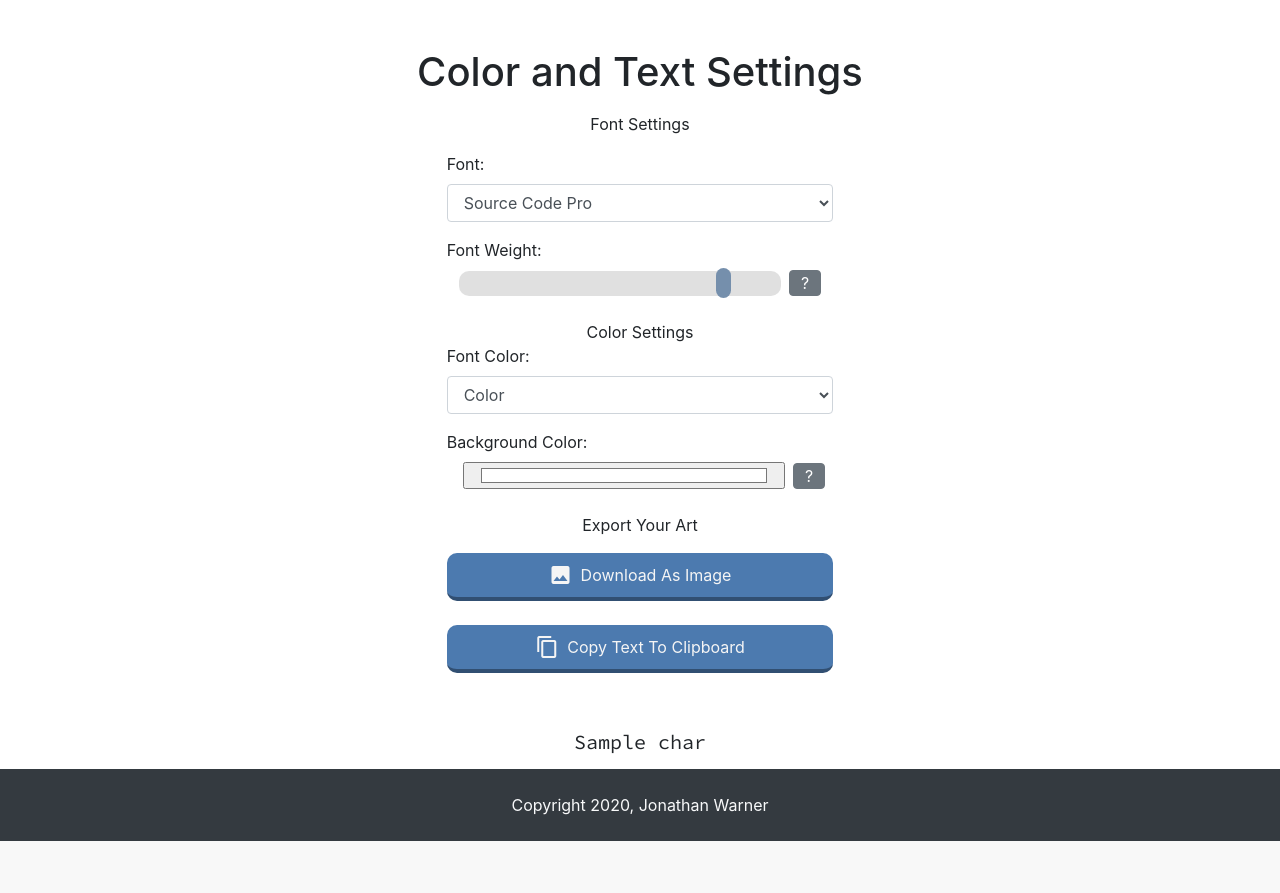
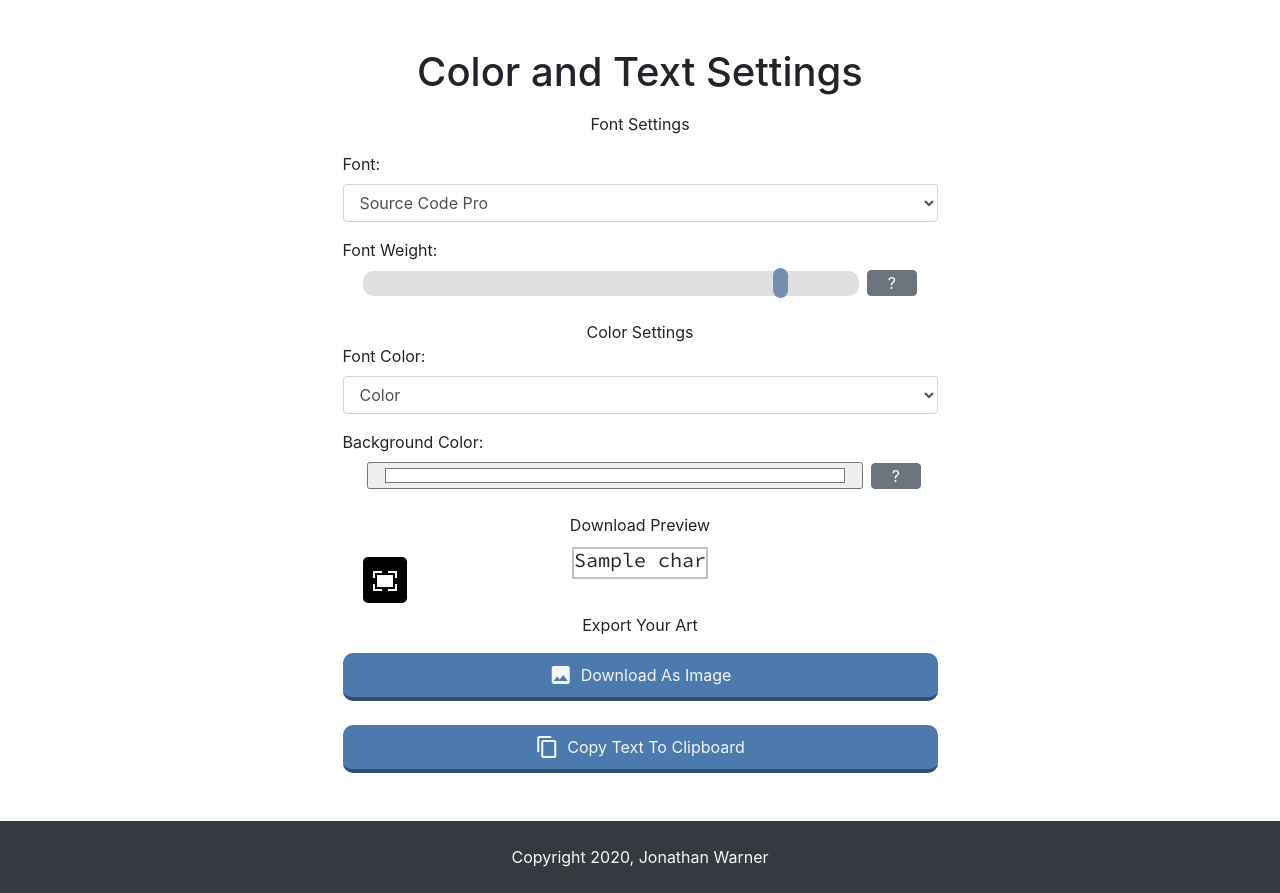
Before and after one commit to jewarner57/image-to-ascii-converter, a Flask app: template templates/view.html in a window 1280 px wide. Shown: the part 56-949 px from the top of the page. Before the commit the page ends 897 px from the top, so only its background shows below. Run offline with Flask 2, Linux system fonts and the light colour scheme; the template is opened without the code that fills it: most values are stand-ins (such as "Sample title", 1, 10 or a date in 2020); some web fonts are replaced.

Commit message:
feat: add fullscreen view for image download preview

```diff
--- a/static/styles.css
+++ b/static/styles.css
@@ -51,6 +51,46 @@ body {
     font-weight: 400;
     font-size: 20px;
     padding-top: 10px;
+    overflow: scroll;
+    max-height: 50vh;
+    background-color: white;
+    border: 2px solid rgb(194, 194, 194);
+}
+
+.ascii-fullscreen-display {
+  margin: 0;
+  max-height: none;
+  position: fixed;
+  width: 100vw;
+  height: 100vh;
+  z-index: 998;
+  top: 0;
+  left: 0;
+}
+
+#fullscreenButton {
+  transition: 0.5s border-radius;
+  background-color: black;
+  padding: 10px;
+  border-radius: 5px;
+  z-index: 999;
+}
+
+.fullscreenButton-closed {
+  position: absolute;
+  margin: 20px;
+}
+
+.fullscreenButton-fullscreen {
+  margin: 0;
+  position: fixed;
+  top: 20px;
+  left: 20px;
+}
+
+#fullscreenButton:hover {
+  transition: 0.5s all;
+  border-radius: 100%;
 }
 
 .ascii-display-black > p > span {
--- a/templates/view.html
+++ b/templates/view.html
@@ -4,7 +4,7 @@
 <section>
   <div class="col-12 py-5">
     <h1 class="text-center">Color and Text Settings</h1>
-    <div class="col-md-8 offset-md-2 col-lg-4 offset-lg-4">
+    <div class="col-md-10 offset-md-1 col-lg-6 offset-lg-3">
       <form class="form-group"></form>
 
       <p class="text-center">Font Settings</p>
@@ -55,6 +55,21 @@
         </div>
       </div>
 
+      <p class="text-center mt-4 mb-0">Download Preview</p>
+      <div class="ascii-display-container">
+        <div id="fullscreenButton" class="fullscreenButton-closed">
+          <svg xmlns="http://www.w3.org/2000/svg" width="24" height="24" fill="#fff" viewBox="0 0 24 24">
+            <path
+              d="M24 9h-2v-5h-7v-2h9v7zm-9 13v-2h7v-5h2v7h-9zm-15-7h2v5h7v2h-9v-7zm9-13v2h-7v5h-2v-7h9zm11 4h-16v12h16v-12z" />
+          </svg>
+        </div>
+        <div class="ascii-display">
+          {% for row in asciiImage %}
+          <p>{% for pixel in row %}<span style="color: rgb{{pixel.color}}">{{pixel.char}}</span>{% endfor %}</p>
+          {% endfor %}
+        </div>
+      </div>
+
       <p class="text-center mt-4">Export Your Art</p>
       <div>
 
@@ -83,13 +98,7 @@
 </section>
 
 <section>
-  <div class="ascii-display-container">
-    <div class="ascii-display">
-      {% for row in asciiImage %}
-      <p>{% for pixel in row %}<span style="color: rgb{{pixel.color}}">{{pixel.char}}</span>{% endfor %}</p>
-      {% endfor %}
-    </div>
-  </div>
+
 </section>
 
 {% endblock content %}
```
Also changed, not shown: static/view-settings.js (+15 -26 lines).
